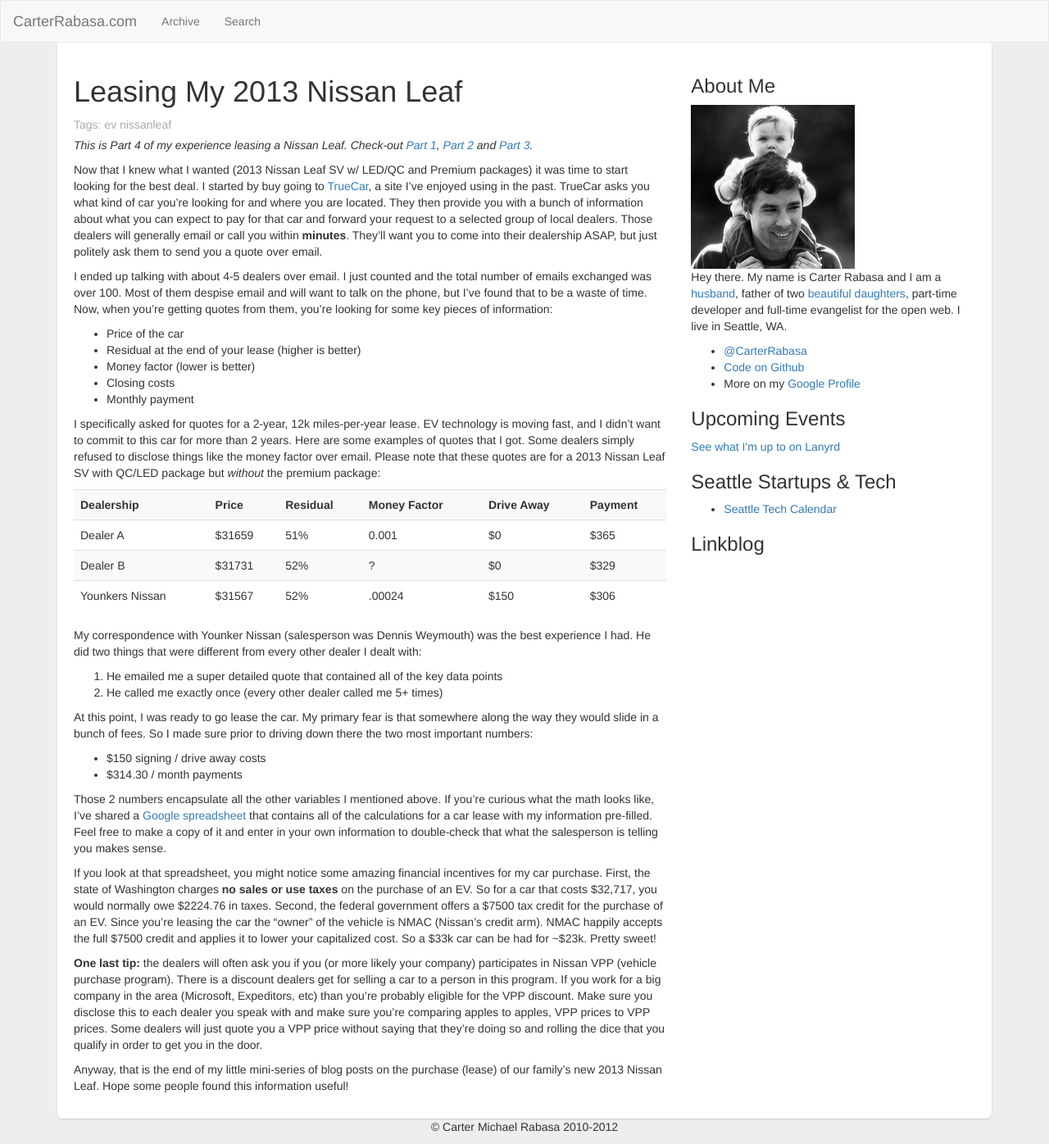
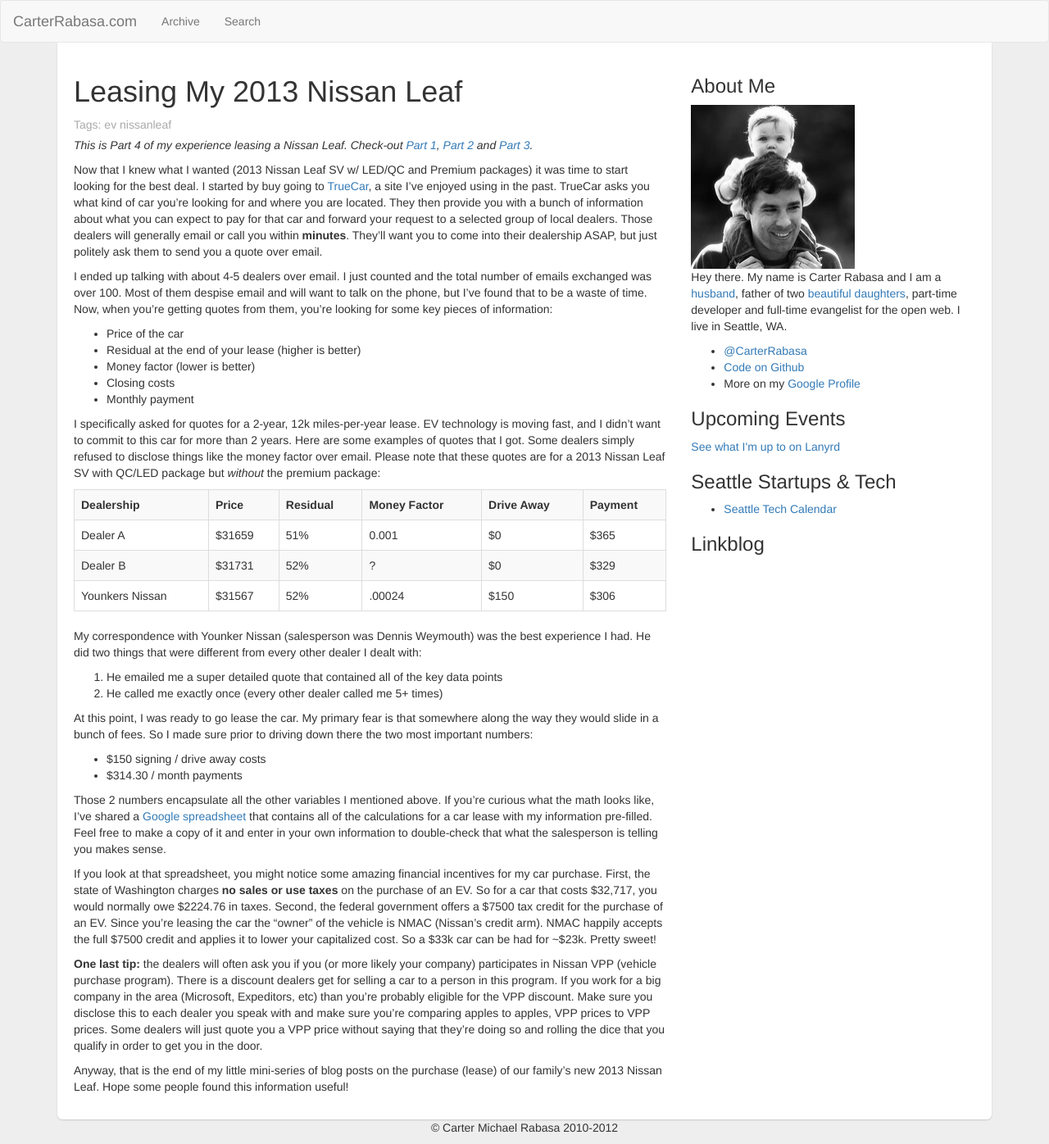
Before and after one commit to crtr0/carter.rabasa.com, a Jekyll site: the page built from _posts/2014-03-07-nissan-leaf-lease.md, in a window 1280 px wide. Shown: the whole page at 82% size. Built offline with Jekyll 4.4.1, drawn with Linux system fonts in a browser that asks for light colours; nearby versions of some CDN libraries; Markdown is read by kramdown in place of the engine named in the settings; a script that is not in the unit is left out; comment, search, counter and statistics services are not loaded.

Commit message:
Update 2014-03-07-nissan-leaf-lease.md

```diff
--- a/_posts/2014-03-07-nissan-leaf-lease.md
+++ b/_posts/2014-03-07-nissan-leaf-lease.md
@@ -19,7 +19,7 @@ I ended up talking with about 4-5 dealers over email. I just counted and the tot
 
 I specifically asked for quotes for a 2-year, 12k miles-per-year lease. EV technology is moving fast, and I didn't want to commit to this car for more than 2 years. Here are some examples of quotes that I got. Some dealers simply refused to disclose things like the money factor over email. Please note that these quotes are for a 2013 Nissan Leaf SV with QC/LED package but *without* the premium package:
 
-<table class="table table-striped table-border">
+<table class="table table-striped table-bordered">
 <tr><th>Dealership</th><th>Price</th><th>Residual</th><th>Money Factor</th><th>Drive Away</th><th>Payment</th></tr>
 <tr><td>Dealer A</td><td>$31659</td><td>51%</td><td>0.001</td><td>$0</td><td>$365</td></tr>
 <tr><td>Dealer B</td><td>$31731</td><td>52%</td><td>?</td><td>$0</td><td>$329</td></tr>
```
